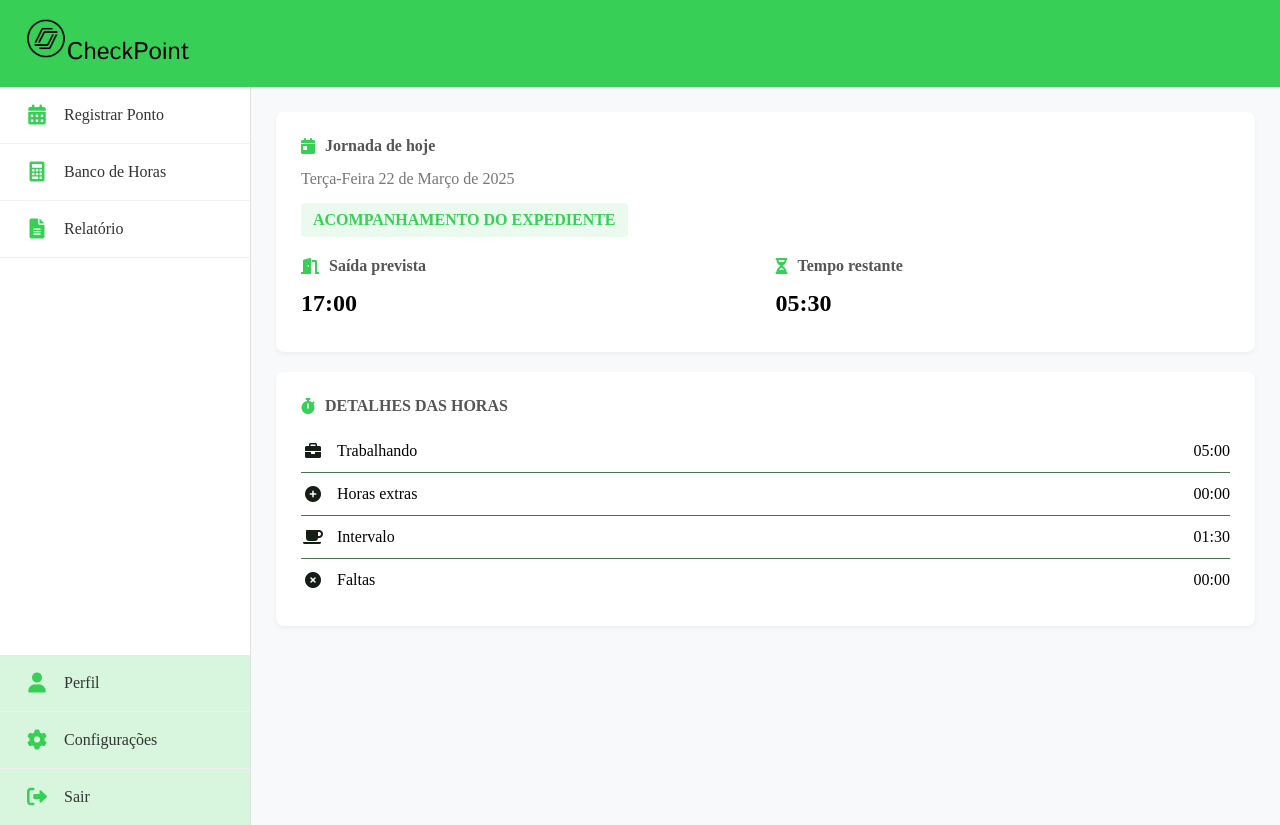
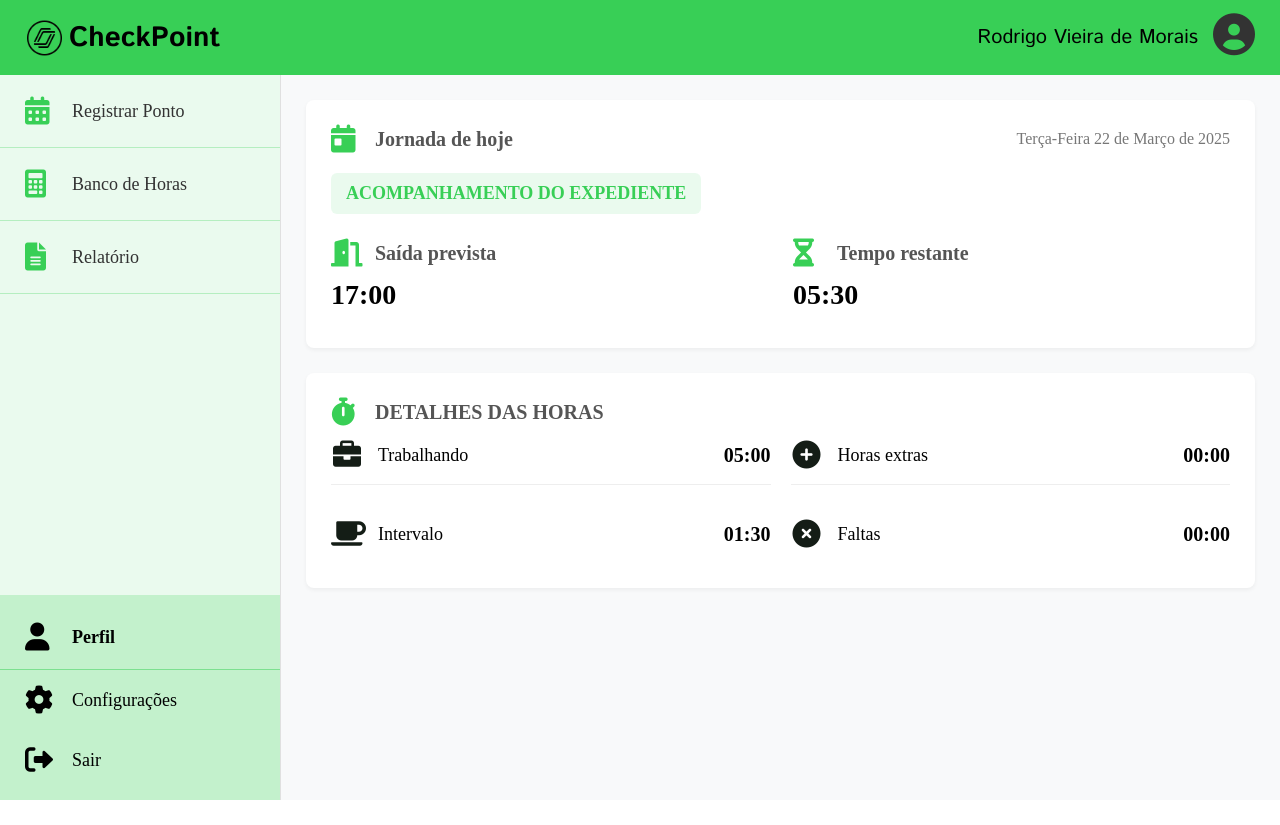
Before and after one commit to josefernandob/CheckPoint, a React (Vite) app: page /initial in a window 1280 px wide. After the commit the page ends 800 px from the top, so only its background shows below. Built offline with nearby package versions, Linux system fonts and the light colour scheme.

Commit message:
deploy 1.7

```diff
--- a/src/pages/Login/InitialPage.jsx
+++ b/src/pages/Login/InitialPage.jsx
@@ -3,14 +3,26 @@ import styles from './InitialPage.module.css';
 
 export default function InitialPage() {
   return (
-    <div>
+    <div className={styles.appContainer}>
+      {/* Header */}
       <div className={styles.header}>
-        <img src="/src/assets/Nearpod.svg" />
-        CheckPoint
+        <div className={styles.headerLeft}>
+          <img src="/src/assets/Nearpod.svg" className={styles.logo} />
+          <span className={styles.logoText}>CheckPoint</span>
+        </div>
+        <div className={styles.userInfo}>
+          <span className={styles.userName}>Rodrigo Vieira de Morais</span>
+          <div className={styles.userAvatar}>
+            <i className="fas fa-user-circle"></i>
+          </div>
+        </div>
       </div>
 
+      {/* Main Container */}
       <div className={styles.container}>
+        {/* Sidebar */}
         <div className={styles.sidebar}>
+          <div className={styles.topMenu}>
             <div className={styles.menuItem}>
               <i className="fas fa-calendar-alt"></i> Registrar Ponto
             </div>
@@ -20,26 +32,31 @@ export default function InitialPage() {
             <div className={styles.menuItem}>
               <i className="fas fa-file-alt"></i> Relatório
             </div>
+            <div className={styles.menuSpacer}></div>
+          </div>
 
           <div className={styles.profileSection}>
-            <div className={styles.menuItem}>
+            <div className={styles.profileHeader}>
               <i className="fas fa-user"></i> Perfil
             </div>
-            <div className={styles.menuItem}>
+            <div className={styles.profileMenuItem}>
               <i className="fas fa-cog"></i> Configurações
             </div>
-            <div className={`${styles.menuItem} ${styles.lastItem}`}>
+            <div className={styles.profileMenuItem}>
               <i className="fas fa-sign-out-alt"></i> Sair
             </div>
           </div>
         </div>
 
+        {/* Main Content */}
         <div className={styles.mainContent}>
           <div className={styles.card}>
+            <div className={styles.journeyHeader}>
               <div className={styles.sectionTitle}>
                 <i className="fas fa-calendar-day"></i> Jornada de hoje
               </div>
               <div className={styles.date}>Terça-Feira 22 de Março de 2025</div>
+            </div>
 
             <div className={styles.statusContainer}>
               <div className={styles.status}>ACOMPANHAMENTO DO EXPEDIENTE</div>
@@ -66,29 +83,35 @@ export default function InitialPage() {
             <div className={styles.sectionTitle}>
               <i className="fas fa-stopwatch"></i> DETALHES DAS HORAS
             </div>
-            <div className={styles.detailItem}>
+
+            <div className={styles.hoursGrid}>
+              <div className={styles.hoursItem}>
                 <div className={styles.detailText}>
                   <i className={`fas fa-briefcase ${styles.detailIcon}`}></i> Trabalhando
                 </div>
-              <span>05:00</span>
+                <div className={styles.hoursValue}>05:00</div>
               </div>
-            <div className={styles.detailItem}>
+
+              <div className={styles.hoursItem}>
                 <div className={styles.detailText}>
                   <i className={`fas fa-plus-circle ${styles.detailIcon}`}></i> Horas extras
                 </div>
-              <span>00:00</span>
+                <div className={styles.hoursValue}>00:00</div>
               </div>
-            <div className={styles.detailItem}>
+
+              <div className={styles.hoursItem}>
                 <div className={styles.detailText}>
                   <i className={`fas fa-coffee ${styles.detailIcon}`}></i> Intervalo
                 </div>
-              <span>01:30</span>
+                <div className={styles.hoursValue}>01:30</div>
               </div>
-            <div className={styles.detailItem}>
+
+              <div className={styles.hoursItem}>
                 <div className={styles.detailText}>
                   <i className={`fas fa-times-circle ${styles.detailIcon}`}></i> Faltas
                 </div>
-              <span>00:00</span>
+                <div className={styles.hoursValue}>00:00</div>
+              </div>
             </div>
           </div>
         </div>
--- a/src/pages/Login/InitialPage.module.css
+++ b/src/pages/Login/InitialPage.module.css
@@ -1,57 +1,140 @@
+/* Global Styles */
+.appContainer {
+  font-size: 18px;
+}
+
+/* Header Styles */
 .header {
   background-color: #38CF56;
-  padding: 18px 25px;
+  padding: 0 25px;
   color: #000;
   font-family: "Istok Web", sans-serif;
-  font-size: 24px;
-  font-weight: 400;
+  height: 75px;
+  display: flex;
+  align-items: center;
+  justify-content: space-between;
+  box-shadow: 0 2px 5px rgba(0,0,0,0.1);
 }
 
+.headerLeft {
+  display: flex;
+  align-items: center;
+  gap: 5px;
+}
+
+.logo {
+  height: 38px;
+  width: auto;
+}
+
+.logoText {
+  font-size: 28px;
+  font-weight: 600;
+}
+
+.userInfo {
+  display: flex;
+  align-items: center;
+  gap: 15px;
+}
+
+.userName {
+  font-size: 20px;
+  font-weight: 500;
+}
+
+.userAvatar {
+  font-size: 42px;
+  color: #333;
+}
+
+/* Main Container */
 .container {
   display: flex;
-  min-height: calc(100vh - 62px);
+  min-height: calc(100vh - 75px);
 }
 
+/* Sidebar Styles */
 .sidebar {
-  width: 250px;
+  width: 280px;
   display: flex;
   flex-direction: column;
   background-color: white;
   border-right: 1px solid #e0e0e0;
 }
 
+.topMenu {
+  background-color: rgba(56, 207, 86, 0.1);
+  flex: 1;
+}
+
 .menuItem {
-  padding: 18px 25px;
+  padding: 22px 25px;
   cursor: pointer;
   display: flex;
   align-items: center;
-  font-size: 16px;
+  font-size: 18px;
   color: #333;
-  border-bottom: 1px solid #f0f0f0;
+  border-bottom: 1px solid rgba(56, 207, 86, 0.3);
   transition: background-color 0.2s;
 }
 
 .menuItem:hover {
-  background-color: rgba(56, 207, 86, 0.1);
+  background-color: rgba(56, 207, 86, 0.2);
 }
 
 .menuItem i {
+  font-size: 28px;
+  width: 32px;
   margin-right: 15px;
-  font-size: 20px;
-  width: 24px;
-  text-align: center;
   color: #38CF56;
 }
 
-.profileSection {
-  background-color: rgba(56, 207, 86, 0.2);
-  margin-top: auto;
+.menuSpacer {
+  flex: 1;
+  min-height: 20px;
 }
 
-.lastItem {
-  border-bottom: none !important;
+.profileSection {
+  background-color: rgba(56, 207, 86, 0.3);
+  padding: 10px 0;
 }
 
+.profileHeader {
+  padding: 18px 25px;
+  font-weight: bold;
+  font-size: 18px;
+  display: flex;
+  align-items: center;
+  border-bottom: 1px solid rgba(56, 207, 86, 0.5);
+}
+
+.profileHeader i {
+  font-size: 28px;
+  width: 32px;
+  margin-right: 15px;
+}
+
+.profileMenuItem {
+  padding: 16px 25px;
+  cursor: pointer;
+  display: flex;
+  align-items: center;
+  font-size: 18px;
+  transition: background-color 0.2s;
+}
+
+.profileMenuItem:hover {
+  background-color: rgba(56, 207, 86, 0.4);
+}
+
+.profileMenuItem i {
+  font-size: 28px;
+  width: 32px;
+  margin-right: 15px;
+}
+
+/* Main Content Styles */
 .mainContent {
   flex: 1;
   padding: 25px;
@@ -62,44 +145,59 @@
   background-color: white;
   border-radius: 8px;
   padding: 25px;
-  margin-bottom: 20px;
+  margin-bottom: 25px;
   box-shadow: 0 2px 4px rgba(0,0,0,0.05);
 }
 
+.journeyHeader {
+  display: flex;
+  justify-content: space-between;
+  align-items: center;
+  margin-bottom: 20px;
+}
+
 .sectionTitle {
-  font-size: 16px;
+  font-size: 20px;
   font-weight: bold;
-  margin-bottom: 15px;
   color: #555;
   display: flex;
   align-items: center;
+  margin: 0;
 }
 
 .sectionTitle i {
-  margin-right: 10px;
+  font-size: 28px;
+  width: 32px;
+  margin-right: 12px;
   color: #38CF56;
+}
+
+.date {
+  color: #777;
+  font-size: 16px;
 }
 
 .statusContainer {
   display: flex;
   justify-content: space-between;
   align-items: center;
-  margin-bottom: 20px;
+  margin-bottom: 25px;
 }
 
 .status {
   font-weight: bold;
+  font-size: 18px;
   color: #38CF56;
-  padding: 8px 12px;
+  padding: 10px 15px;
   background-color: rgba(56, 207, 86, 0.1);
-  border-radius: 4px;
+  border-radius: 6px;
 }
 
 .timeContainer {
   display: flex;
   justify-content: space-between;
-  margin-top: 20px;
-  gap: 20px;
+  margin-top: 25px;
+  gap: 25px;
 }
 
 .timeBox {
@@ -107,42 +205,50 @@
 }
 
 .timeDisplay {
-  font-size: 24px;
+  font-size: 28px;
   font-weight: bold;
-  margin: 10px 0;
+  margin: 12px 0;
 }
 
-.date {
-  color: #777;
-  margin-bottom: 15px;
+/* Hours Details Grid */
+.hoursGrid {
+  display: grid;
+  grid-template-columns: 1fr 1fr;
+  gap: 20px;
 }
 
-.detailItem {
+.hoursItem {
   display: flex;
   justify-content: space-between;
-  padding: 12px 0;
-  border-bottom: 1px solid #48724f;
   align-items: center;
+  padding: 15px 0;
+  border-bottom: 1px solid #eee;
 }
 
-.detailItem:last-child {
+.hoursItem:nth-last-child(-n+2) {
   border-bottom: none;
-}
-
-.detailIcon {
-  margin-right: 12px;
-  color: #141d16;
-  width: 24px;
-  text-align: center;
 }
 
 .detailText {
   display: flex;
   align-items: center;
+  font-size: 18px;
 }
 
-/* Font Awesome global override (opcional no CSS Modules, mas deixado por compatibilidade) */
+.detailIcon {
+  font-size: 28px;
+  width: 32px;
+  margin-right: 15px;
+  color: #141d16;
+  text-align: center;
+}
+
+.hoursValue {
+  font-weight: bold;
+  font-size: 20px;
+}
+
+/* Font Awesome icons override */
 .fas, .far, .fab, .fa {
-  font-size: 20px !important;
   color: #22ad3e !important;
 }
```
Lines whose indentation alone changed are shown as unchanged.
